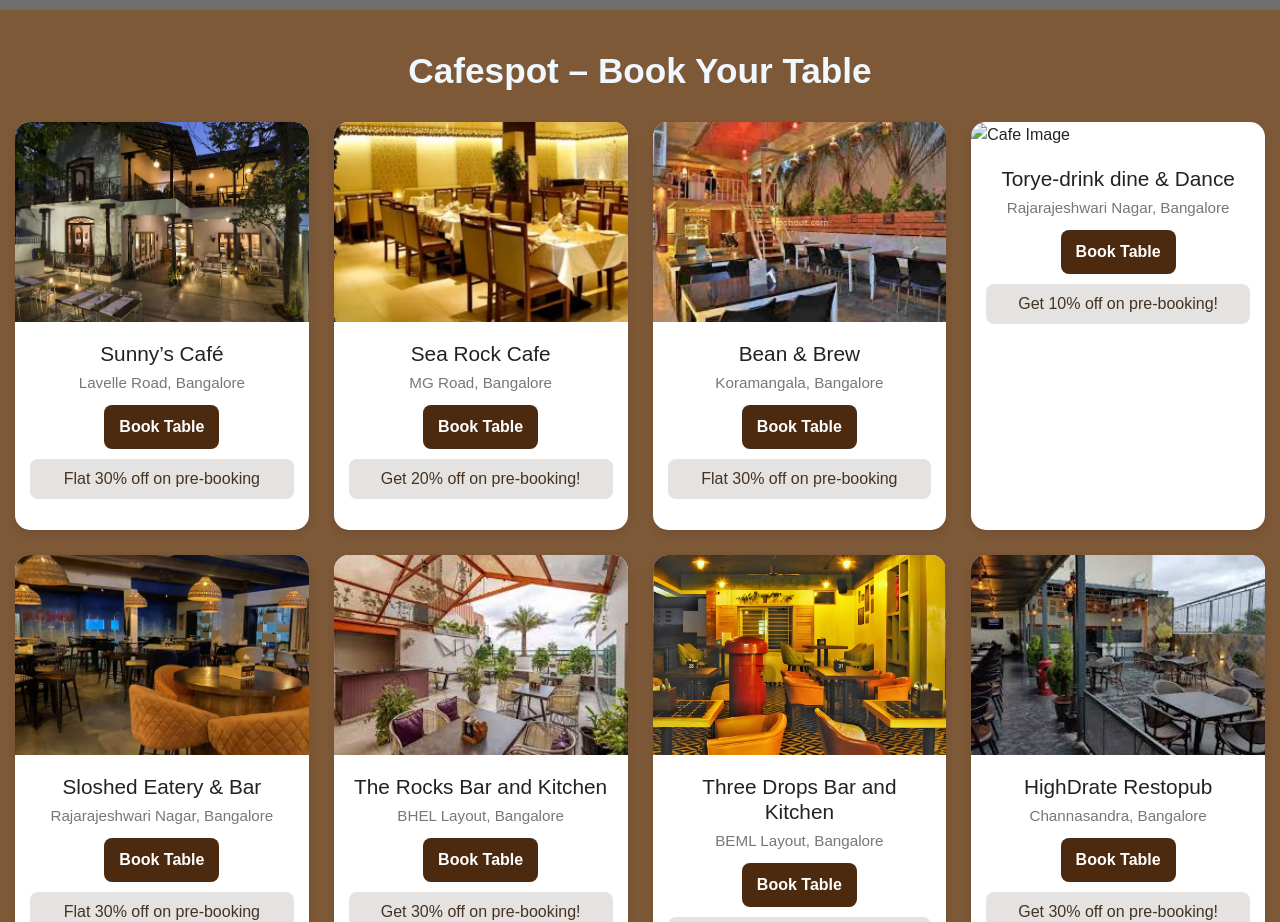
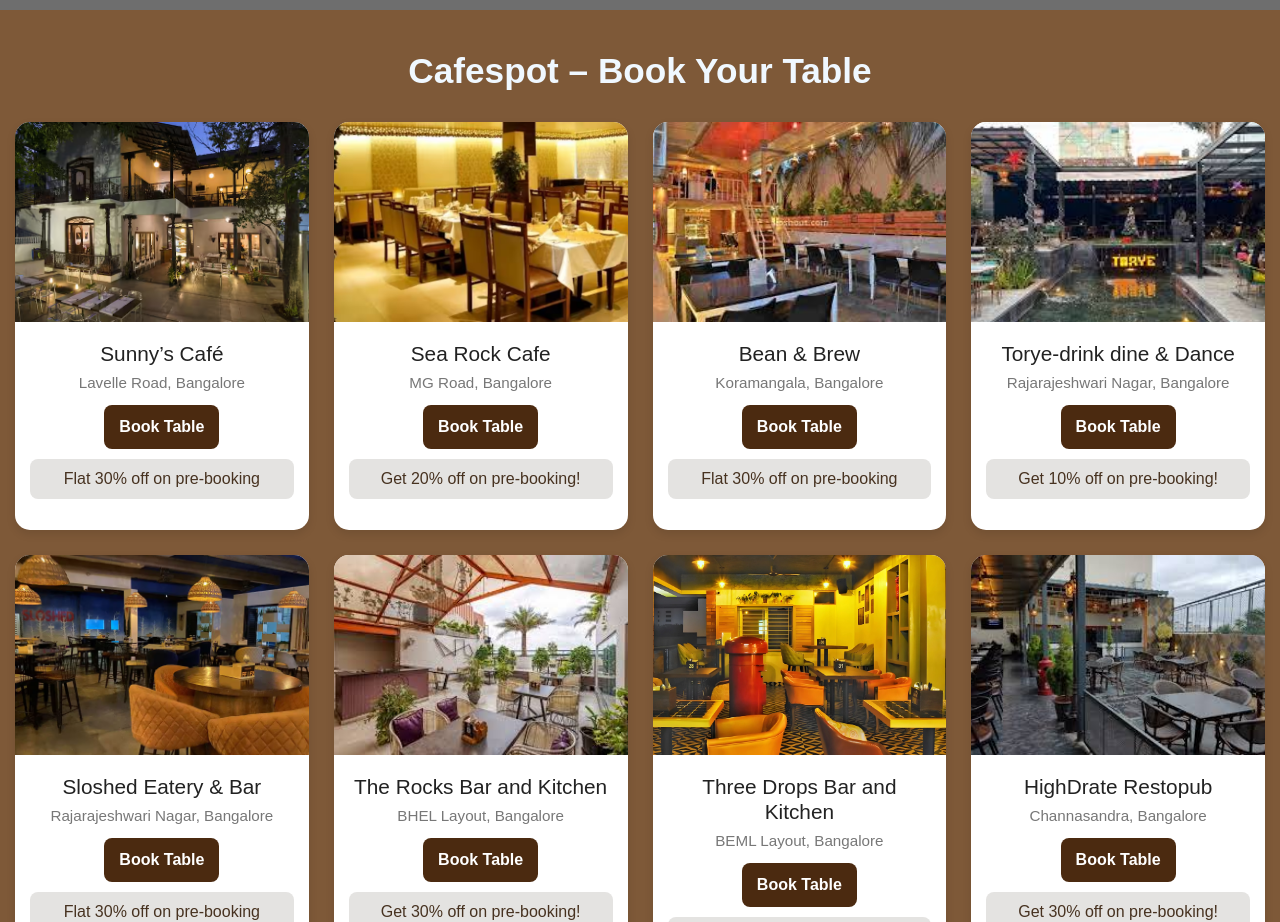
Before and after one commit to pallavi200521-byte/cafespot, a website: page index.html in a window 1280 px wide. Shown: the part 1000-1922 px from the top of the page. Drawn offline with nearby package versions, Linux system fonts and the light colour scheme; grey boxes are pictures that could not be loaded.

Commit message:
Update index.html

```diff
--- a/index.html
+++ b/index.html
@@ -67,7 +67,7 @@
     </div>
 
     <div class="restaurant-card">
-      <img src="cafe4c.jpeg" alt="Cafe Image">
+      <img src="cafe4b.jpeg" alt="Cafe Image">
       <div class="restaurant-info">
         <h2>Torye-drink dine & Dance</h2>
         <p class="location">Rajarajeshwari Nagar, Bangalore</p>
```
